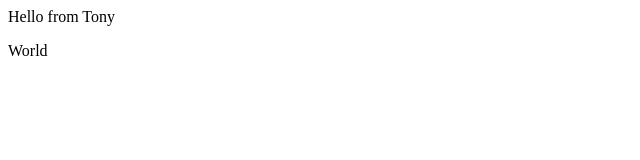
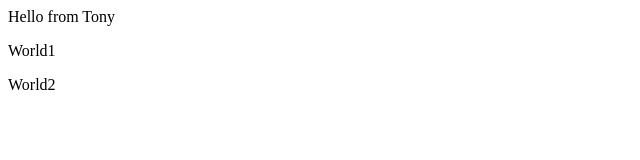
Before and after one commit to TonyReliesOnCoffee/git-practice-repo, a plain HTML site: page index.html in a window 1280 px wide. Shown: the full height of the page, 0-640 px from the left. Drawn offline with Linux system fonts and the light colour scheme.

Commit message:
Change to index.html

```diff
--- a/index.html
+++ b/index.html
@@ -1,3 +1,4 @@
 <div> Hello from Tony </div>
 
-<p> World </p>
+<p> World1 </p>
+<p> World2 </p>
```
